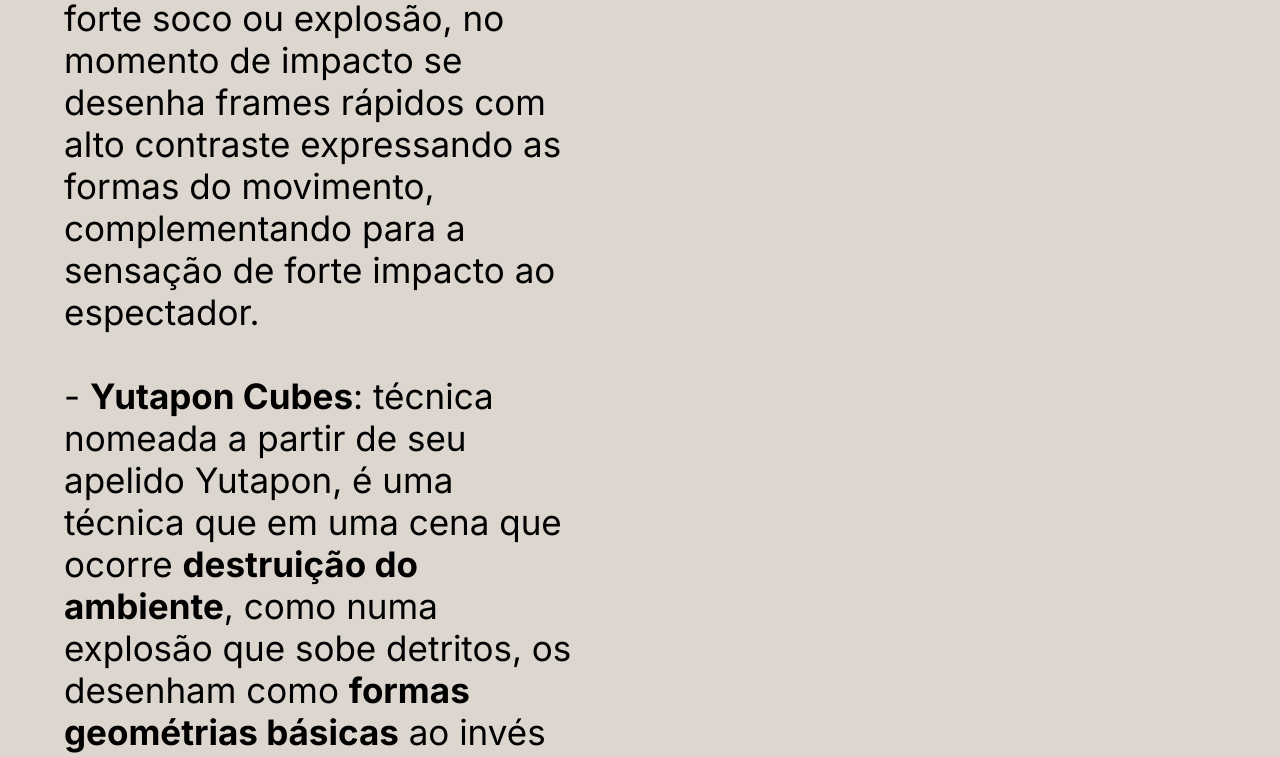
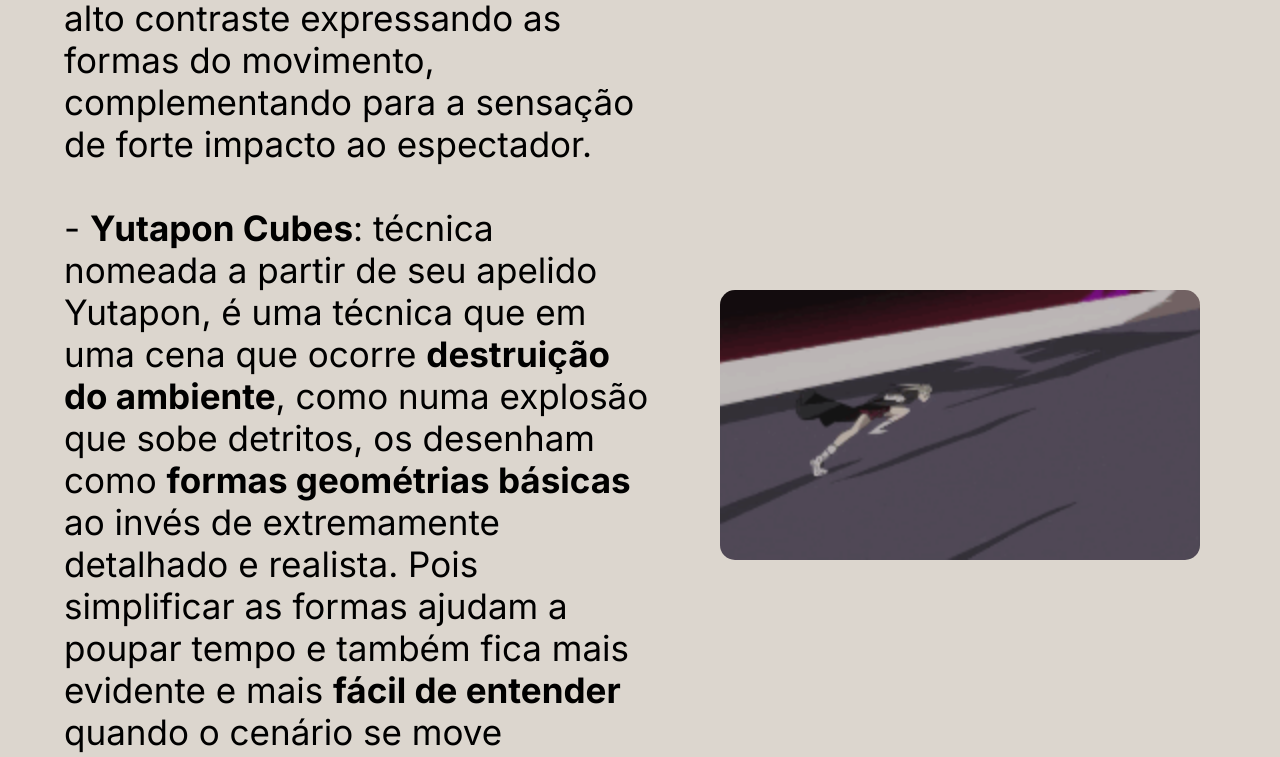
Before and after one commit to martelozzo/Projeto-Individual-Beleza-da-arte-audiovisual, a website: page web-data-viz-main/public/extras.html in a window 1280 px wide. Shown: the part 5889-6646 px from the top of the page. Drawn offline with Linux system fonts and the light colour scheme.

Commit message:
add imagens yutaka nakamura

```diff
--- a/web-data-viz-main/public/extras.html
+++ b/web-data-viz-main/public/extras.html
@@ -80,7 +80,8 @@
             <br><br>
             - <b>Yutapon Cubes</b>: técnica nomeada a partir de seu apelido Yutapon, é uma técnica que em uma cena que ocorre <b>destruição do ambiente</b>, como numa explosão que sobe detritos, os desenham como <b>formas geométrias básicas</b> ao invés de extremamente detalhado e realista. Pois simplificar as formas ajudam a poupar tempo e também fica mais evidente e mais <b>fácil de entender</b> quando o cenário se move tridimensionalmente, pois oque ocorre ao fazer detritos extremamente detalhados é a <b>poluição visual</b>, tornando a cena desprazerosa para o espectador.
             </span></div>
-        <div class="img_texto"><img src="./assets/imgs/weapon_tip_focus.webp" style="max-width: 70vh; height: fit-content;" alt="">
+        <div class="img_texto"><img src="./assets/imgs/impactframe.gif" style="max-width: 70vh; height: fit-content;" alt="">
+            <img src="./assets/imgs/yutaponcubes.webp" style="max-width: 70vh; height: fit-content; min-width: 60vh;" alt="">
         </div>
     </div>
 
```
Also changed, not shown: web-data-viz-main/public/dashboard.html (+1 -1 lines), web-data-viz-main/public/login.html (+1 -1 lines), web-data-viz-main/public/assets/imgs/loading.gif (added), web-data-viz-main/public/assets/imgs/yutaponcubes.webp (added), 2 other files.
